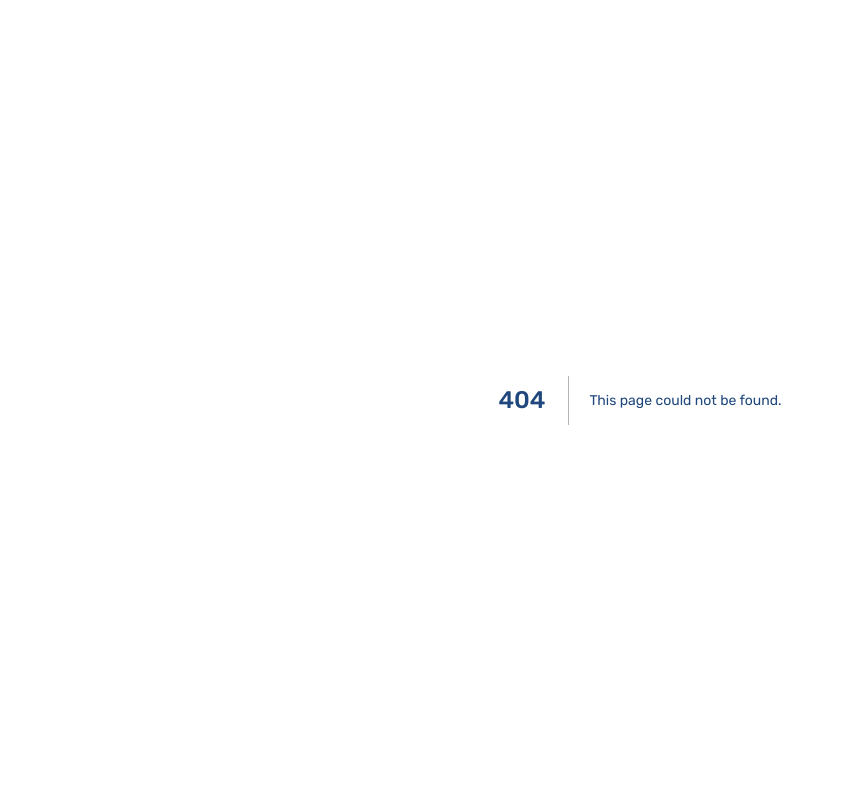
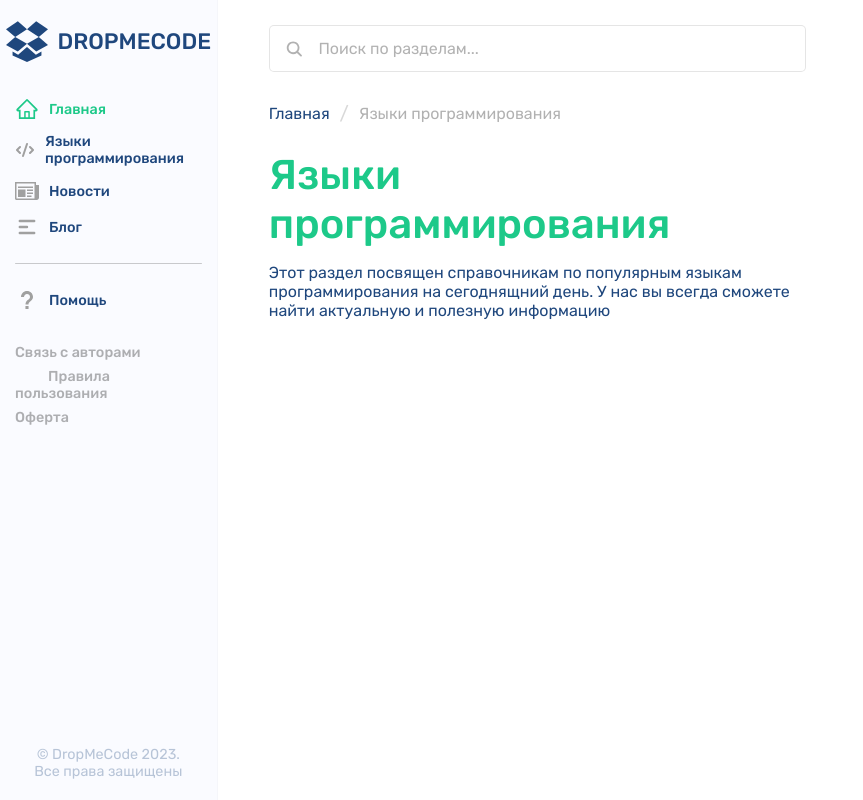
Before and after one commit to Panabey/dropmecode-frontend, a Next.js app: page /langs in a window 1280 px wide. Before the commit this address had no page. Shown: the whole page, without its empty margins (0-863 px from the left). Built offline with nearby package versions, Linux system fonts and the light colour scheme.

Commit message:
add page common info component

```diff
--- /dev/null
+++ b/src/components/PageCommonInfo/PageCommonInfo.module.css
@@ -0,0 +1,39 @@
+.common{
+	width: 100%;
+	display: flex;
+	flex-direction: column;
+	margin-top: 30px;
+}
+.breadcrumbs{
+	display: flex;
+	align-items: center;
+}
+.breadcrumb{
+	cursor: pointer;
+	font-size: 1rem;
+	display: flex;
+	align-items: center;
+}
+.breadcrumb span{
+	display: block;
+	margin: 0px 10px;
+	color: #000;
+	opacity: 0.15;
+	font-size: 1.2rem;
+}
+.breadcrumb_active{
+	pointer-events: none;
+	color: #000;
+	opacity: 0.3;
+}
+.title{
+	margin-top: 25px;
+	font-size: 2.6rem;
+	font-weight: 500;
+	color: #1DC989;
+}
+.description{
+	margin-top: 15px;
+	font-size: 1rem;
+	font-weight: 400;
+}
--- /dev/null
+++ b/src/components/PageCommonInfo/PageCommonInfo.tsx
@@ -0,0 +1,41 @@
+import classNames from 'classnames'
+import { useRouter } from 'next/router'
+import { FC } from 'react'
+import s from './PageCommonInfo.module.css'
+
+export interface iBreadcrumb {
+	title: string
+	navigationUrl: string
+
+}
+
+interface iProps {
+	title: string
+	breadcrumbs: iBreadcrumb[]
+	description?: string
+	className?: string
+}
+
+export const PageCommonInfo: FC<iProps> = ({ title, breadcrumbs, description, className }) => {
+
+	const router = useRouter()
+
+	return (
+		<div className={classNames(s.common, { [className || '']: className })}>
+			<div className={s.breadcrumbs}>
+				{breadcrumbs.map((breadcrumb, idx) => {
+					return (
+						<div key={idx}>{
+							idx !== breadcrumbs.length - 1
+								? <div className={s.breadcrumb} onClick={() => router.push(breadcrumb.navigationUrl)}>{breadcrumb.title}<span>/</span></div>
+								: <div className={classNames(s.breadcrumb, s.breadcrumb_active)} onClick={() => router.push(breadcrumb.navigationUrl)}>{breadcrumb.title}</div>
+						}
+						</div>
+					)
+				})}
+			</div>
+			<h2 className={s.title}>{title}</h2>
+			{description && <aside className={s.description}>{description}</aside>}
+		</div>
+	)
+}
--- a/src/screens/Home/components/HomeSearch/HomeSearch.tsx
+++ b/src/components/SearchBar/SearchBar.tsx
@@ -1,7 +1,7 @@
 import { IoSearch } from 'react-icons/io5'
-import s from './HomeSearch.module.css'
+import s from './SearchBar.module.css'
 
-export const HomeSearch = () => {
+export const SearchBar = () => {
 	return (
 		<div className={s.search}>
 			<IoSearch fill="#000" size={20} />
--- a/src/components/SidebarMenu/SidebarMenu.module.css
+++ b/src/components/SidebarMenu/SidebarMenu.module.css
@@ -32,6 +32,9 @@
 	display: flex;
 	flex-direction: column;
 	gap: 12px 0;
+}
+.menu a{
+	text-decoration: none;
 }
 .menu__item{
 	cursor: pointer;
--- a/src/components/SidebarMenu/SidebarMenu.tsx
+++ b/src/components/SidebarMenu/SidebarMenu.tsx
@@ -4,6 +4,7 @@ import { HiCode, HiMenuAlt1 } from 'react-icons/hi'
 import { ImDropbox, ImNewspaper } from 'react-icons/im'
 import { IoMdHelp } from 'react-icons/io'
 import s from './SidebarMenu.module.css'
+import Link from 'next/link'
 
 export const SidebarMenu = () => {
 	return (
@@ -15,12 +16,12 @@ export const SidebarMenu = () => {
 				</div>
 				<nav className={s.nav}>
 					<ul className={s.menu}>
-						<li className={classNames(s.menu__item, s.menu__item_active)}><AiOutlineHome size={24} fill="#1DC989" /> Главная</li>
-						<li className={s.menu__item}><HiCode size={24} fill="#1DC989" /> Языки программирования</li>
-						<li className={s.menu__item}><ImNewspaper size={24} fill="#1DC989" /> Новости</li>
-						<li className={s.menu__item}><HiMenuAlt1 size={24} fill="#1DC989" /> Блог</li>
+						<Link href='/'><li className={classNames(s.menu__item, s.menu__item_active)}><AiOutlineHome size={24} fill="#1DC989" /> Главная</li></Link>
+						<Link href='/langs'><li className={s.menu__item}><HiCode size={24} fill="#1DC989" /> Языки программирования</li></Link>
+						<Link href='/news'><li className={s.menu__item}><ImNewspaper size={24} fill="#1DC989" /> Новости</li></Link>
+						<Link href='/blog'><li className={s.menu__item}><HiMenuAlt1 size={24} fill="#1DC989" /> Блог</li></Link>
 						<hr className={s.menu__underline} />
-						<li className={s.menu__item}><IoMdHelp size={24} fill="#1DC989" /> Помощь</li>
+						<Link href='/help'><li className={s.menu__item}><IoMdHelp size={24} fill="#1DC989" /> Помощь</li></Link>
 						<div className={s.menu__buttons}>
 							<button className={s.menu__button}>Связь с авторами</button>
 							<button className={s.menu__button}>Правила пользования</button>
--- a/src/pages/_document.tsx
+++ b/src/pages/_document.tsx
@@ -4,6 +4,7 @@ export default function Document() {
   return (
     <Html lang="ru">
       <Head>
+        <meta name="viewport" content="width=device-width, initial-scale=1" />
         <link rel="preconnect" href="https://fonts.googleapis.com" />
         <link rel="preconnect" href="https://fonts.gstatic.com" crossOrigin='anonymous' />
         <link href="https://fonts.googleapis.com/css2?family=Rubik:ital,wght@0,300;0,400;0,500;0,600;0,700;0,800;0,900;1,300;1,400;1,500;1,600;1,700;1,800;1,900&display=swap" rel="stylesheet" />
--- a/src/pages/index.tsx
+++ b/src/pages/index.tsx
@@ -6,7 +6,6 @@ export default function Home() {
     <>
       <Head>
         <title>DROPMECODE | Главная</title>
-        <meta name="viewport" content="width=device-width, initial-scale=1" />
       </Head>
       <HomePageBuilder />
     </>
--- /dev/null
+++ b/src/pages/langs.tsx
@@ -0,0 +1,16 @@
+import { LangsPageBuilder } from '@/screens/Langs/LangsPageBuilder'
+import Head from 'next/head'
+
+const LangsPage = () => {
+	return (
+		<>
+			<Head>
+				<title>DROPMECODE | Языки программирования</title>
+			</Head>
+			<LangsPageBuilder />
+		</>
+
+	)
+}
+
+export default LangsPage
--- a/src/screens/Home/HomePageBuilder.tsx
+++ b/src/screens/Home/HomePageBuilder.tsx
@@ -1,8 +1,8 @@
 import { Container } from '@/components/Container/Container'
 import { Layout } from '@/components/Layout/Layout'
 import { SidebarMenu } from '@/components/SidebarMenu/SidebarMenu'
+import { SearchBar } from '../../components/SearchBar/SearchBar'
 import s from './HomePageBuilder.module.css'
-import { HomeSearch } from './components/HomeSearch/HomeSearch'
 import { HomeInfo } from './components/HomeInfo/HomeInfo'
 
 export const HomePageBuilder = () => {
@@ -11,7 +11,7 @@ export const HomePageBuilder = () => {
 			<SidebarMenu />
 			<div className={s.area}>
 				<Container className={s.container}>
-					<HomeSearch />
+					<SearchBar />
 					<HomeInfo />
 				</Container>
 			</div>
--- /dev/null
+++ b/src/screens/Langs/LangsPageBuilder.module.css
@@ -0,0 +1,14 @@
+.layout{
+	display: flex;
+	align-items: flex-start;
+	justify-content: flex-start;
+}
+.area{
+	margin-top: 25px;
+	width: 50vw;
+	padding: 0 4%;
+}
+.container{
+	display: flex;
+	flex-direction: column;
+}
--- /dev/null
+++ b/src/screens/Langs/LangsPageBuilder.tsx
@@ -0,0 +1,24 @@
+import { Container } from '@/components/Container/Container'
+import { Layout } from '@/components/Layout/Layout'
+import { PageCommonInfo } from '@/components/PageCommonInfo/PageCommonInfo'
+import { SidebarMenu } from '@/components/SidebarMenu/SidebarMenu'
+import { SearchBar } from '../../components/SearchBar/SearchBar'
+import s from './LangsPageBuilder.module.css'
+
+export const LangsPageBuilder = () => {
+	return (
+		<Layout className={s.layout}>
+			<SidebarMenu />
+			<div className={s.area}>
+				<Container className={s.container}>
+					<SearchBar />
+					<PageCommonInfo
+						title='Языки программирования'
+						description='Этот раздел посвящен справочникам по популярным языкам программирования на сегоднящний день. У нас вы всегда сможете найти актуальную и полезную информацию'
+						breadcrumbs={[{ title: "Главная", navigationUrl: "/" }, { title: "Языки программирования", navigationUrl: "/langs" }]}
+					/>
+				</Container>
+			</div>
+		</Layout>
+	)
+}
```
Also changed, not shown: src/components/SearchBar/SearchBar.module.css (renamed from src/screens/Home/components/HomeSearch/HomeSearch.module.css).
